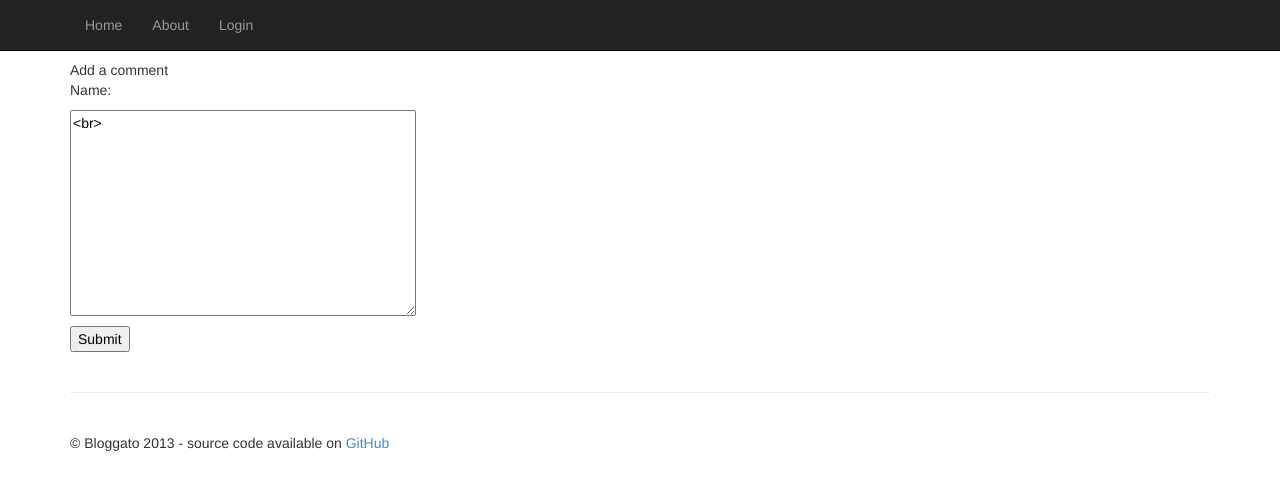
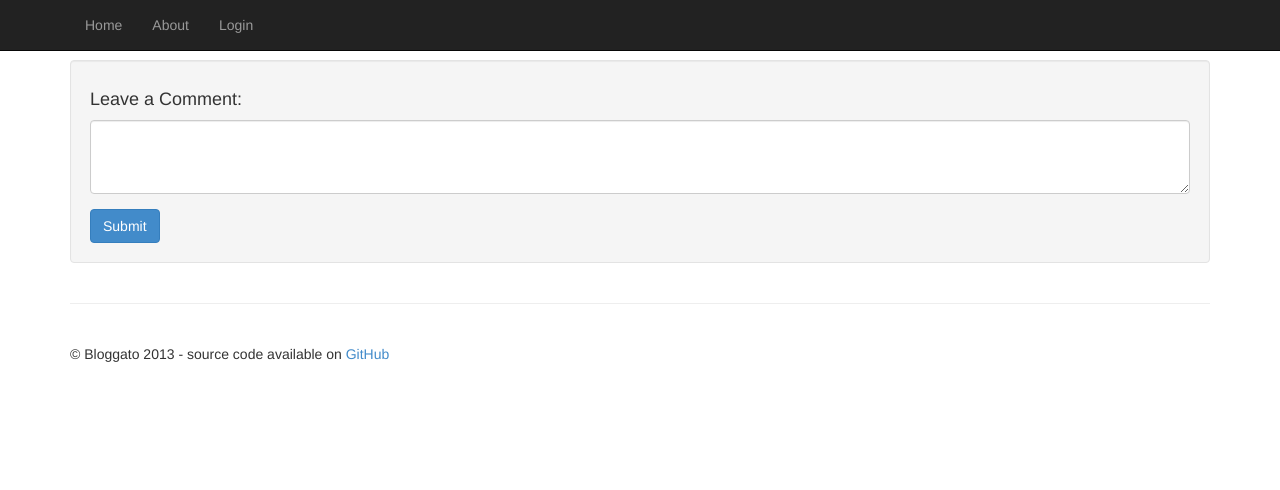
Before and after one commit to andreagrandi/bloggato, a Django app: template blog/templates/blog/post.html in a window 1280 px wide. Shown: the top 490 px of the page. Run offline with Django 3.2, Linux system fonts and the light colour scheme; the template is opened without the code that fills it: values that come from a table or form of the project are taken from there, others are empty; parts of the project's set-up code (start-up, migrations or seed data) failed here and were passed over.

Commit message:
Improve template of the single BlogPost

```diff
--- a/blog/templates/blog/post.html
+++ b/blog/templates/blog/post.html
@@ -16,7 +16,6 @@
 <!-- Comments  -->
 {% if comments %}
     <p>Comments:</p>
-{% endif %}
 
     {% for comment in comments %}
         <div class="comment">
@@ -24,15 +23,17 @@
             <div class="body">{{ comment.text|linebreaks }}</div>
         </div>
     {% endfor %}
+{% endif %}
 
-<div id="addc">Add a comment</div>
-<!-- Comment form  -->
-<form action="{% url 'blog.views.add_comment' post.id %}" method="POST">{% csrf_token %}
-    <div id="cform">
-        Name: {{ form.author }}
-        <p>{{ form.text|linebreaks }}</p>
+<div class="well">
+    <h4>Leave a Comment:</h4>
+    <form role="form" action="{% url 'blog.views.add_comment' post.id %}" method="POST">
+        {% csrf_token %}
+        <div class="form-group">
+            <textarea class="form-control" rows="3" id="id_text" name="text"></textarea>
         </div>
-    <div id="submit"><input type="submit" value="Submit"></div>
+        <button type="submit" class="btn btn-primary">Submit</button>
     </form>
+</div>
 
 {% endblock %}
```
Lines whose indentation alone changed are shown as unchanged.
